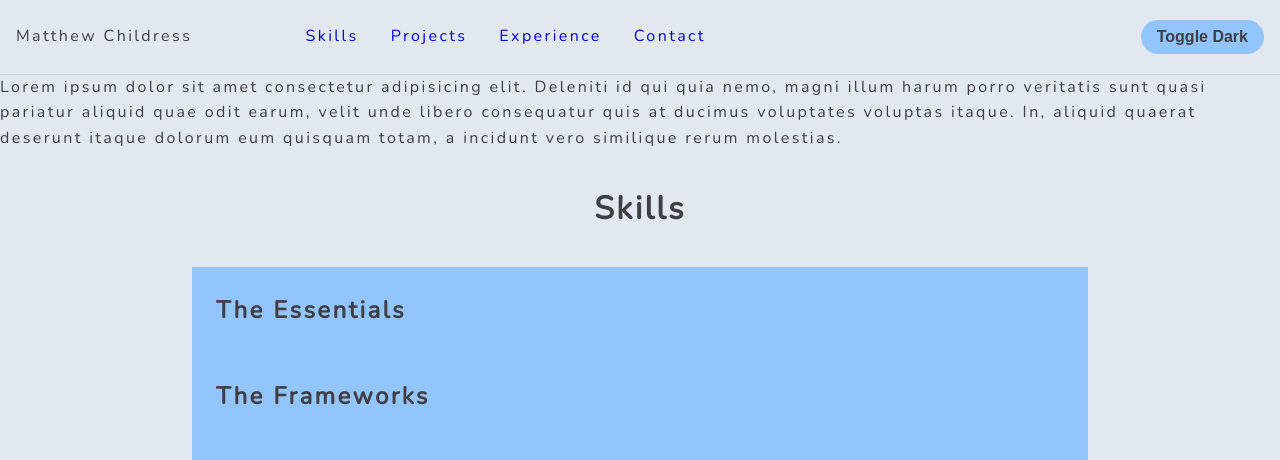
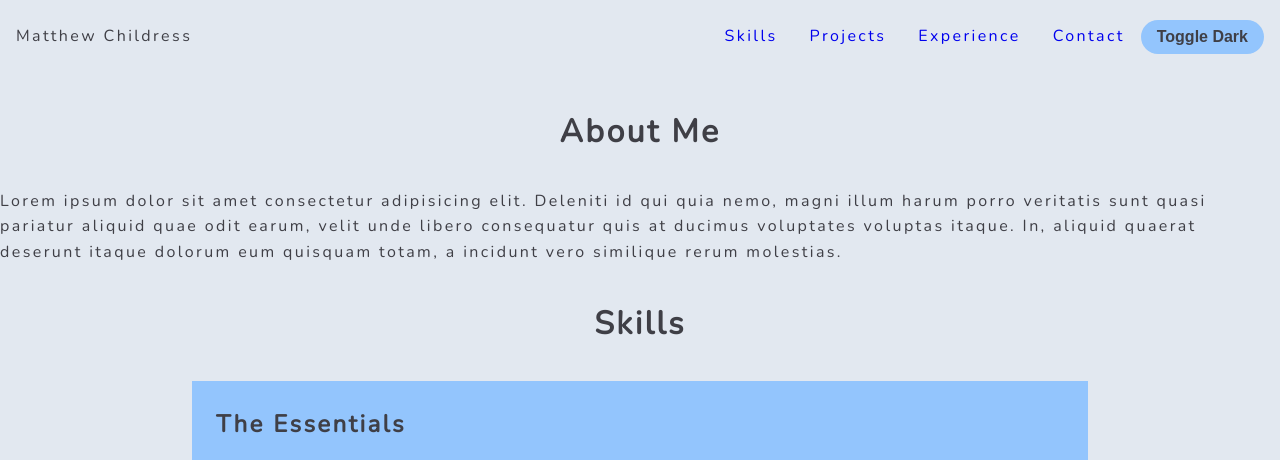
Before and after one commit to MatthewChildress/class-portfolio, a plain HTML site: page index.html in a window 1280 px wide. Shown: the top 460 px of the page. Drawn offline with nearby package versions, Linux system fonts and the light colour scheme.

Commit message:
formatted and commented code

```diff
--- a/index.html
+++ b/index.html
@@ -44,6 +44,8 @@
     </header>
     <main>
         <section id="hero">
+            <div class="heroWrapper">
+                <h3 class="sectionTitle">About Me</h3>
                 <div></div>
                 <article>Lorem ipsum dolor sit amet consectetur adipisicing elit.
                     Deleniti id qui quia nemo, magni illum harum porro veritatis sunt quasi
@@ -51,6 +53,7 @@
                     ducimus voluptates voluptas itaque. In, aliquid quaerat deserunt itaque
                     dolorum eum quisquam totam, a incidunt vero similique rerum molestias.
                 </article>
+            </div>
         </section>
         <section class="skills" id="skills">
             <div class="skillsWrapper">
--- a/main.js
+++ b/main.js
@@ -1,5 +1,8 @@
+// main.js true purpose is to import and call functions to keep the javascript modularized and tidy
 import { openSkills } from "./components/accordian.js";
 import { darkMode } from "./components/darkMode.js"
 
+
+
 openSkills();
 darkMode();
--- a/styles.css
+++ b/styles.css
@@ -1,3 +1,4 @@
+/*root and .darkMode create base CSS variables to be used with darkMode.js*/
 :root {
   --body-bg: #e2e8f0;
   --card-bg: #6296eb;
@@ -19,7 +20,7 @@
 body {
   margin: 0px;
   padding: 0px;
-    font-family: 'Nunito', sans-serif;
+  font-family: "Nunito", sans-serif;
   background: var(--body-bg);
   color: var(--text-color);
   line-height: 1.6;
@@ -32,14 +33,13 @@ header {
   justify-content: space-between;
   align-items: center;
   padding: 0.5em 1em;
-    border-bottom: 1px solid rgba(0,0,0,0.1);
 }
 
 nav {
   display: flex;
   flex-direction: row;
-    justify-content: space-between;
-    width:80%;
+  justify-content: flex-end;
+  width: 80%;
 }
 
 .navButton {
@@ -55,7 +55,7 @@ nav {
   color: var(--text-color);
   border: none;
   padding: 0.5em 1em;
-    border-radius:2em;
+  border-radius: 2em;
 }
 
 .themeToggle:hover {
@@ -68,10 +68,11 @@ header > nav > ul {
   justify-content: space-around;
   list-style: none;
   gap: 2em;
+  padding-right: 1em;
 }
 
 header > nav > ul > li > a {
-    text-decoration:none;
+  text-decoration: none;
 }
 
 header > nav > ul > li > a:visited {
@@ -91,10 +92,10 @@ main {
 
 .skills {
   width: 60%;
-
 }
 
-.skillsWrapper {
+.skillsWrapper,
+.heroWrapper {
   display: flex;
   flex-direction: column;
   align-items: center;
@@ -112,34 +113,36 @@ main {
   transition: 0.5s;
 }
 
-/* "+" is a sibling combinator */
+/* "+" is a sibling combinator -- if .skillsBox is directly after .skillTitle, do this */
 .skillTitle + .skillsBox {
   display: none;
 }
 
+/* Additionally here, same as above but if .is-open is added, then the CSS is now this */
 .skillTitle.is-open + .skillsBox {
   display: flex;
   flex-direction: row;
   justify-content: center;
-    align-items:center;
+  align-items: center;
   gap: 4em;
   background-color: var(--skills-box);
   padding-top: 1.5em;
   width: 100%;
 }
 
-.skillTitle.is-open, .skillTitle:hover {
+.skillTitle.is-open,
+.skillTitle:hover {
   background-color: var(--skills-title-active);
 }
 
 .skillTitleText {
-    padding-left:1em;
+  padding-left: 1em;
 }
 .skillsList {
   display: flex;
   flex-direction: column;
   align-items: center;
-    width:100%;
+  width: 100%;
 }
 
 .skillItem {
@@ -153,17 +156,17 @@ main {
   font-size: 2em;
 }
 
-
+/* controls CSS for screen sizes under traditional tablet threshold */
 @media only screen and (max-width: 768px) {
   body {
-        letter-spacing: .1em;
+    letter-spacing: 0.1em;
   }
   header {
     display: flex;
     flex-direction: column;
   }
   .skills {
-        width:90%;
+    width: 90%;
   }
   .skillTitle.is-open + .skillsBox {
     display: flex;
@@ -171,20 +174,18 @@ main {
     flex-wrap: wrap;
     gap: 2em;
   }
-
 }
 
+/* The sizes between tablet and small laptops */
 @media only screen and (min-width: 769px) and (max-width: 1280px) {
-    body {
-    }
   .skills {
-        width:70%;
+    width: 70%;
   }
   .skillTitle.is-open + .skillsBox {
     display: flex;
     justify-content: center;
     flex-wrap: wrap;
     gap: 5rem;
-        font-size: .8em;
+    font-size: 0.8em;
   }
 }
```
Also changed, not shown: components/darkMode.js (+5 -4 lines). Lines whose indentation alone changed are shown as unchanged.
